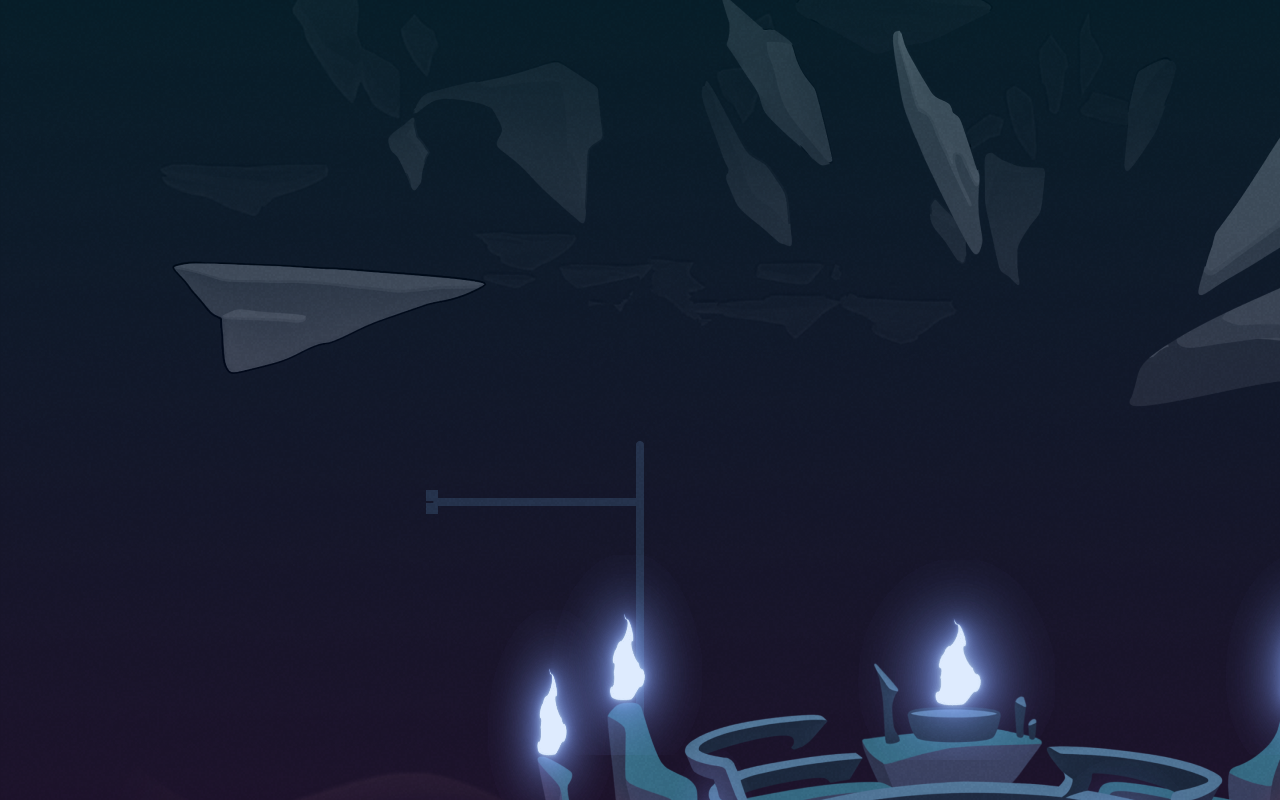
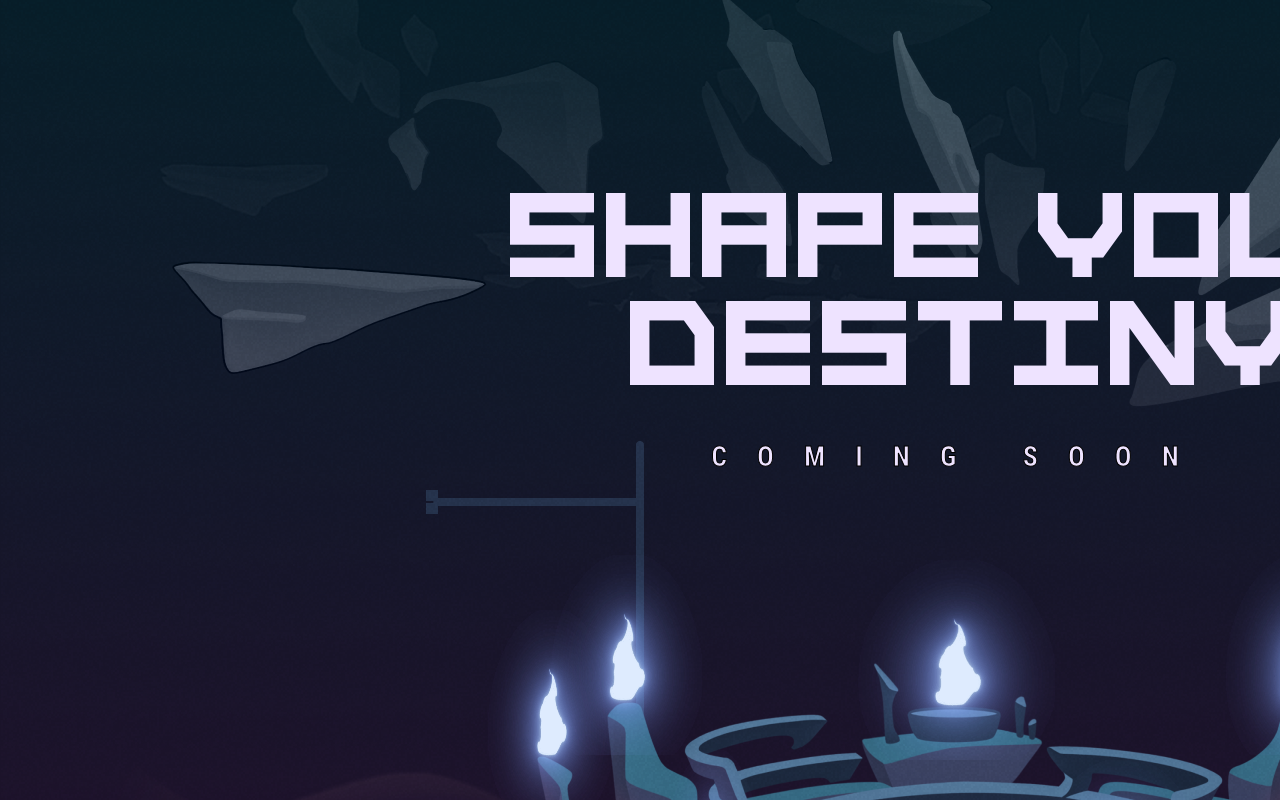
Before and after one commit to VladislavSurkov/CALACA, a React (Create React App) app: page / in a window 1280 px wide. Shown: the top 800 px of the page. Built offline with nearby package versions, Linux system fonts and the light colour scheme.

Commit message:
Fonts and Title

```diff
--- a/src/index.css
+++ b/src/index.css
@@ -11,3 +11,16 @@ code {
   font-family: source-code-pro, Menlo, Monaco, Consolas, 'Courier New',
     monospace;
 }
+/* ST-Simple Square - Main Title Font */
+@font-face {
+  font-family: 'ST-SimpleSquare';
+  src: url('./base/fonts/ST-SimpleSquare.woff2') format('woff2');
+  font-weight: 400;
+  font-style: normal;
+}
+@font-face {
+  font-family: 'Roboto Condensed';
+  src: url('./base/fonts/RobotoCondensed-Bold.woff') format('woff');
+  font-weight: 700;
+  font-style: normal;
+}
--- a/src/pages/Plug/Plug.jsx
+++ b/src/pages/Plug/Plug.jsx
@@ -1,9 +1,11 @@
 import Fire from "components/Fire/Fire";
-import { PlugContainer } from "./Plug.styled";
+import { PlugContainer, SubTitle, Title } from "./Plug.styled";
 
 const Plug = () => {
   return (
     <PlugContainer>
+    <Title>SHAPE YOUR DESTINY</Title>
+    <SubTitle>COMING SOON</SubTitle>
       <Fire position="center" />
       <Fire position="firstLeft"/>
       <Fire position="secondLeft"/>
--- a/src/pages/Plug/Plug.styled.jsx
+++ b/src/pages/Plug/Plug.styled.jsx
@@ -1,6 +1,5 @@
 import styled from "styled-components";
-import background from "../../img/plug-background.png"
-
+import background from "../../img/plug-background.png";
 
 export const PlugContainer = styled.div`
   background-image: url(${background});
@@ -9,4 +8,33 @@ background-repeat: no-repeat;
   background-position: center;
   width: 1920px;
   height: 1080px;
-`
+`;
+
+export const Title = styled.h1`
+  font-family: "ST-SimpleSquare";
+  color: #eee3ff;
+  font-weight: 500;
+  width: 1200px;
+  height: 210px;
+  font-size: 120px;
+  text-align: center;
+  margin: 0;
+  margin-left: 360px;
+  padding-top: 190px;
+  margin-bottom: 40px;
+  line-height: 0.9;
+  /* letter-spacing: 1px; */
+  /* text-shadow: 1px 1px 1px #000000; */
+`;
+
+export const SubTitle = styled.h2`
+  font-family: "Roboto Condensed";
+  color: #eee3ff;
+  font-weight: 700;
+  text-align: center;
+  letter-spacing: 30px;
+  -webkit-text-stroke: 1px black;
+
+  font-size: 28px;
+  margin: 0;
+`;
```
Also changed, not shown: src/base/fonts/RobotoCondensed-Bold.woff (added), src/base/fonts/ST-SimpleSquare.woff2 (added), src/components/Social/Social.jsx (added), src/components/Social/Social.styled.js (added). Lines whose indentation alone changed are shown as unchanged.
